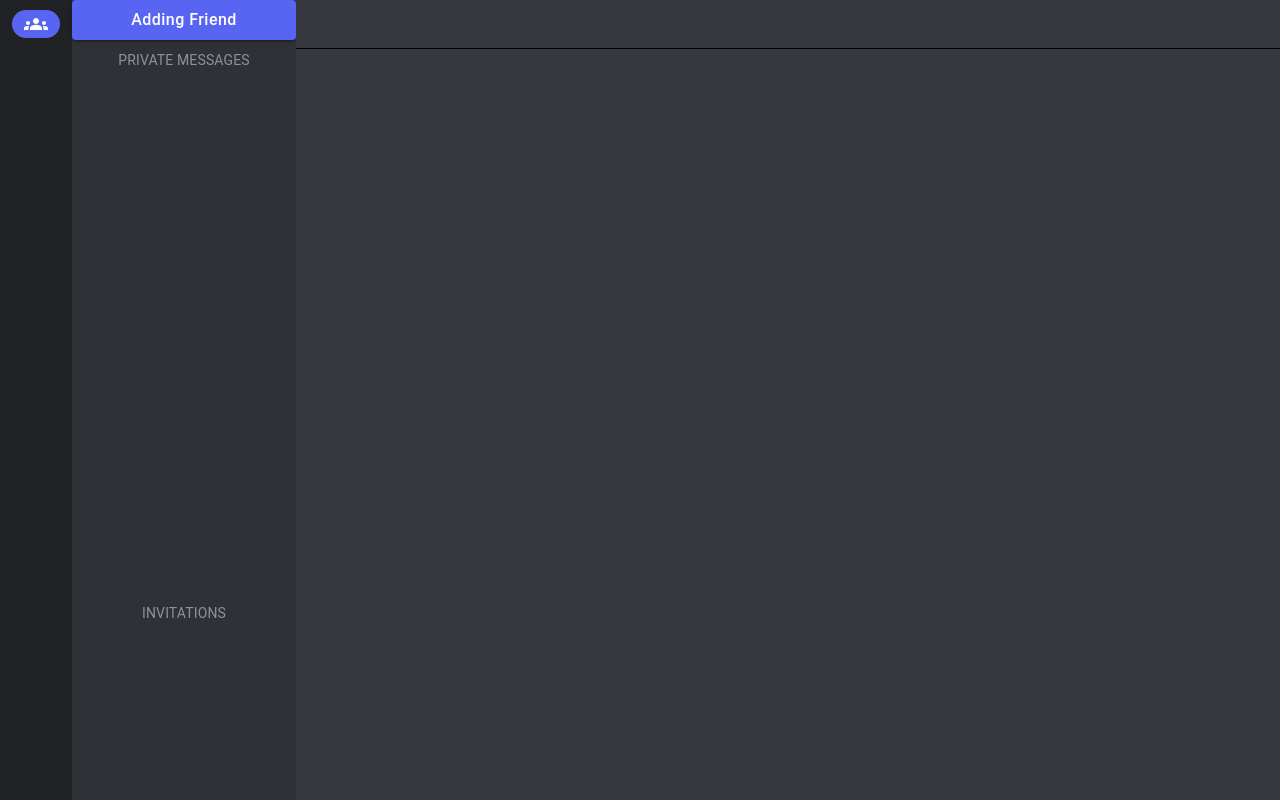
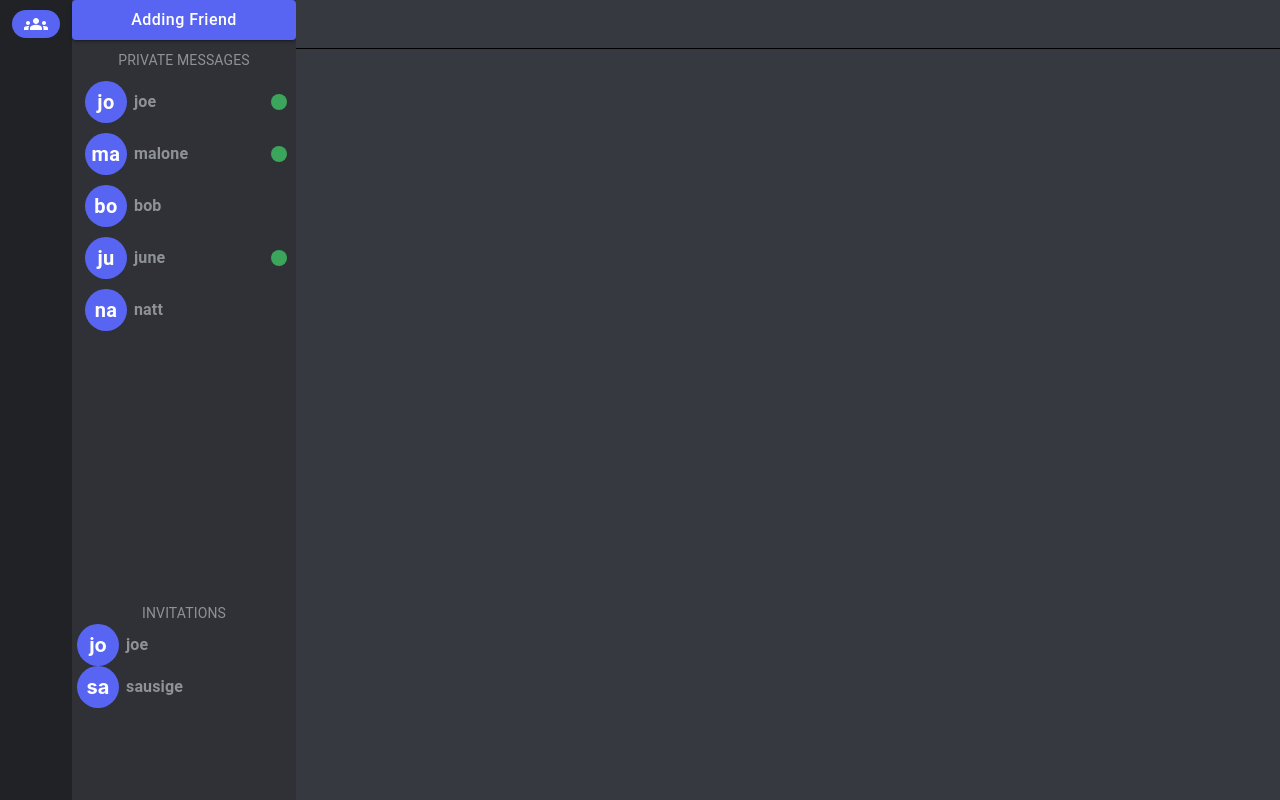
Before and after one commit to victorvaflo/discord-clone, a React (Create React App) app in the folder discord-frontend/: page / in a window 1280 px wide. Built offline with nearby package versions, Linux system fonts and the light colour scheme.

Commit message:
adding friend and invitation list

```diff
--- a/discord-frontend/src/Dashboard/FriendsSideBar/AddFriendDialog.js
+++ b/discord-frontend/src/Dashboard/FriendsSideBar/AddFriendDialog.js
@@ -5,6 +5,7 @@
 import DialogContent from "@mui/material/DialogContent";
 import DialogContentText from "@mui/material/DialogContentText";
 import InputsWithLabel from "../../shared/components/InputsWithLabel";
+import CustomPrimaryBtn from "../../shared/components/CustomPrimaryBtn";
 
 function AddFriendDialog({
   isDialogOpen,
@@ -44,6 +45,18 @@
             placeholder="enter email adress"
           />
         </DialogContent>
+        <DialogActions>
+          <CustomPrimaryBtn
+            onClick={handleSendInvitation}
+            disabled={!isFromValid}
+            label={"send"}
+            additionnalStyles={{
+              maarginLeft: "15px",
+              marginRight: "15px",
+              marginBottom: "10px",
+            }}
+          ></CustomPrimaryBtn>
+        </DialogActions>
       </Dialog>
     </div>
   );
--- a/discord-frontend/src/Dashboard/FriendsSideBar/FriendsList/FriendsList.js
+++ b/discord-frontend/src/Dashboard/FriendsSideBar/FriendsList/FriendsList.js
@@ -1,10 +1,30 @@
 import React from "react";
 import { styled } from "@mui/material";
+import FriendsListItem from "./FriendsListItem";
+
+const DUMMY_FRIENDS = [
+  { id: 1, username: "joe", isOnline: true },
+  { id: 2, username: "malone", isOnline: true },
+  { id: 3, username: "bob", isOnline: false },
+  { id: 4, username: "june", isOnline: true },
+  { id: 5, username: "natt", isOnline: false },
+];
 
 const MainContainer = styled("div")({ flexGrow: 1, width: "100%" });
 
 function FriendsList() {
-  return <MainContainer></MainContainer>;
+  return (
+    <MainContainer>
+      {DUMMY_FRIENDS.map((friend) => (
+        <FriendsListItem
+          username={friend.username}
+          id={friend.id}
+          key={friend.id}
+          isOnline={friend.isOnline}
+        />
+      ))}
+    </MainContainer>
+  );
 }
 
 export default FriendsList;
--- /dev/null
+++ b/discord-frontend/src/Dashboard/FriendsSideBar/FriendsList/FriendsListItem.js
@@ -0,0 +1,34 @@
+import { Button, Typography } from "@mui/material";
+import React from "react";
+import Avatar from "../../../shared/components/Avatar";
+import OnlineIndicator from "./OnlineIndicator";
+
+function FriendsListItem({ id, username, isOnline }) {
+  return (
+    <Button
+      style={{
+        width: "100%",
+        height: "42px",
+        marginTop: "10px",
+        display: "flex",
+        alignItems: "center",
+        justifyContent: "flex-start",
+        textTransform: "none",
+        color: "black",
+        position: "relative",
+      }}
+    >
+      <Avatar username={username}></Avatar>
+      <Typography
+        style={{ marginLeft: "7px", fontWeight: 700, color: "#8e9297" }}
+        variant="subtitle1"
+        align="left"
+      >
+        {username}
+      </Typography>
+      {isOnline && <OnlineIndicator></OnlineIndicator>}
+    </Button>
+  );
+}
+
+export default FriendsListItem;
--- /dev/null
+++ b/discord-frontend/src/Dashboard/FriendsSideBar/FriendsList/OnlineIndicator.js
@@ -0,0 +1,21 @@
+import { Box } from "@mui/material";
+import FiberManualRecordIcon from "@mui/icons-material/FiberManualRecord";
+import React from "react";
+
+function OnlineIndicator() {
+  return (
+    <Box
+      sx={{
+        color: "#3ba55b",
+        display: "flex",
+        alignItems: "center",
+        position: "absolute",
+        right: "5px",
+      }}
+    >
+      <FiberManualRecordIcon></FiberManualRecordIcon>
+    </Box>
+  );
+}
+
+export default OnlineIndicator;
--- a/discord-frontend/src/Dashboard/FriendsSideBar/PendingInvitationsList/PendingInvitationsList.js
+++ b/discord-frontend/src/Dashboard/FriendsSideBar/PendingInvitationsList/PendingInvitationsList.js
@@ -1,5 +1,17 @@
 import React from "react";
 import { styled } from "@mui/material";
+import PendingInvitationsListItem from "./PendingInvitationsListItem";
+
+const DUMMY_INVITATIONS = [
+  {
+    id: "1",
+    senderId: { username: "joe", email: "joemalone@hotmail.com" },
+  },
+  {
+    id: "2",
+    senderId: { username: "sausige", email: "joemalone@hotmail.com" },
+  },
+];
 
 const MainContainer = styled("div")({
   width: "100%",
@@ -11,7 +23,18 @@
 });
 
 function PendingInvitationsList() {
-  return <MainContainer></MainContainer>;
+  return (
+    <MainContainer>
+      {DUMMY_INVITATIONS.map((invitation) => (
+        <PendingInvitationsListItem
+          key={invitation.id}
+          id={invitation.id}
+          username={invitation.senderId.username}
+          email={invitation.senderId.username}
+        ></PendingInvitationsListItem>
+      ))}
+    </MainContainer>
+  );
 }
 
 export default PendingInvitationsList;
--- /dev/null
+++ b/discord-frontend/src/Dashboard/FriendsSideBar/PendingInvitationsList/PendingInvitationsListItem.js
@@ -0,0 +1,55 @@
+import { Box, Tooltip, Typography } from "@mui/material";
+import React, { useState } from "react";
+import Avatar from "../../../shared/components/Avatar";
+
+function PendingInvitationsListItem({
+  id,
+  username,
+  email,
+  acceptFriendInvitation = () => {},
+  rejectFriendInvitation = () => {},
+}) {
+  const [buttonsDisable, setButtonDisable] = useState(false);
+
+  const handleAcceptFriendInvitation = () => {
+    acceptFriendInvitation({ id });
+    setButtonDisable(true);
+  };
+
+  const handleRejectFriendInvitation = () => {
+    rejectFriendInvitation({ id });
+    setButtonDisable(true);
+  };
+
+  return (
+    <Tooltip title={email}>
+      <div style={{ width: "100%" }}>
+        <Box
+          sx={{
+            width: "100%",
+            height: "42px",
+            margintop: "10px",
+            display: "flex",
+            alignItems: "center",
+            justifyContent: "space-between",
+          }}
+        >
+          <Avatar username={username} />
+          <Typography
+            sx={{
+              marginLeft: "7px",
+              fontWeight: 700,
+              color: "#8e9297",
+              flexGrow: 1,
+            }}
+            variant="subtitle1"
+          >
+            {username}
+          </Typography>
+        </Box>
+      </div>
+    </Tooltip>
+  );
+}
+
+export default PendingInvitationsListItem;
--- /dev/null
+++ b/discord-frontend/src/shared/components/Avatar.js
@@ -0,0 +1,26 @@
+import { styled } from "@mui/system";
+import React from "react";
+
+const AvatarPreview = styled("div")({
+  height: "42px",
+  width: "42px",
+  backgroundColor: "#5865f2",
+  borderRadius: "42px",
+  display: "flex",
+  alignItems: "center",
+  justifyContent: "center",
+  fontSize: "20px",
+  fontWeight: 700,
+  marginLeft: "5px",
+  color: "white",
+});
+
+function Avatar({ username, large }) {
+  return (
+    <AvatarPreview style={large ? { height: "80px", width: "80px" } : {}}>
+      {username.substring(0, 2)}
+    </AvatarPreview>
+  );
+}
+
+export default Avatar;
```
